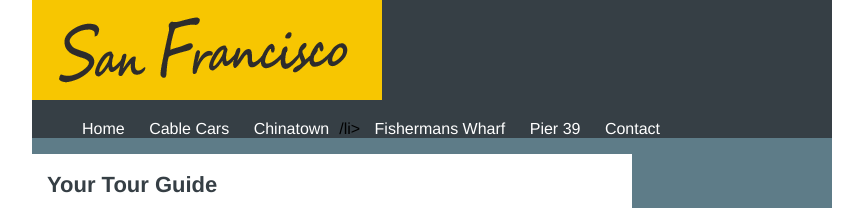
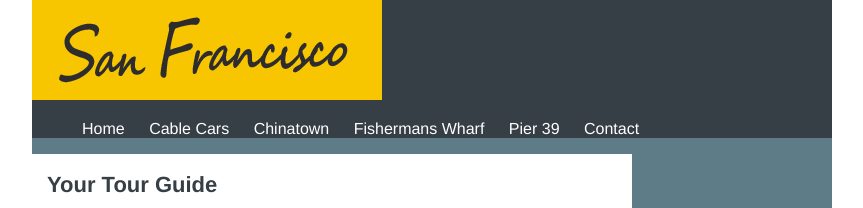
Before and after one commit to MudassarBashir/HTML5, a plain HTML site: page index.html in a window 1280 px wide. Shown: the top 208 px of the page, without its empty margins (208-1071 px from the left). Drawn offline with Linux system fonts and the light colour scheme.

Commit message:
Fixed </li> closing tag on line 19.

```diff
--- a/index.html
+++ b/index.html
@@ -16,7 +16,7 @@
 				<ul>
 					<li><a href="index.html">Home</a></li>
 					<li><a href="cable-cars.html">Cable Cars</a></li>
-					<li><a href="chinatown.html">Chinatown</a>/li>
+					<li><a href="chinatown.html">Chinatown</a></li>
 					<li><a href="fishermanswharf.html">Fishermans Wharf</a></li>
 					<li><a href="pier39.html">Pier 39</a></li>
 					<li><a href="contact.html">Contact</a></li>
```
